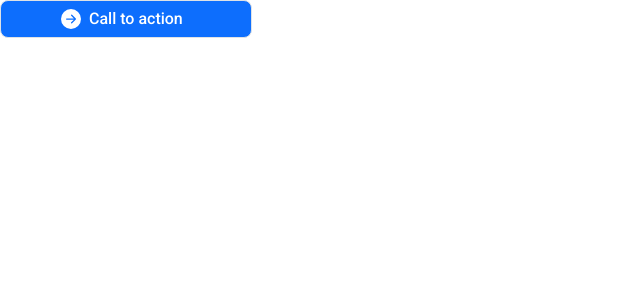
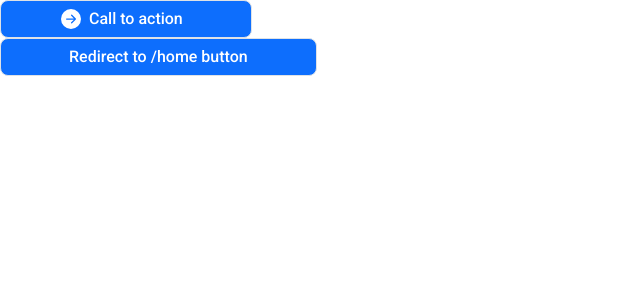
Before and after one commit to qairym-hub/qairym-web, a Next.js app: page / in a window 1280 px wide. Shown: the top 300 px of the page, without its empty margins (0-640 px from the left). Built offline with nearby package versions, Linux system fonts and the light colour scheme.

Commit message:
Создал кнопку для переадресации на заданный путь

```diff
--- a/src/components/buttons/DefaultButton.tsx
+++ b/src/components/buttons/DefaultButton.tsx
@@ -3,18 +3,20 @@ import { Button } from 'react-bootstrap'
 
 interface ButtonComponentProps {
   text: string,
+  color?: string,
   icon?: React.ReactNode,
   loading?: boolean,
-  callback?: any
+  onClick?: any
 }
 
-const DefaultButton = ({ text, icon, loading, callback }: ButtonComponentProps) => {
+const DefaultButton = ({ text, color = 'primary', icon, loading, onClick }: ButtonComponentProps) => {
 
   return (
     <>
       <Button
         className="d-flex align-items-center border rounded-extra"
-        onClick={callback}
+        variant={color}
+        onClick={onClick}
         disabled={loading}
       >
         <span className="d-flex px-5">
--- /dev/null
+++ b/src/components/buttons/RedirectButton.tsx
@@ -0,0 +1,36 @@
+import Link from 'next/link'
+import React from 'react'
+import { Button } from 'react-bootstrap'
+
+interface ButtonComponentProps {
+    text: string,
+    color?: string,
+    icon?: React.ReactNode,
+    to: string
+}
+
+const RedirectButton = ({ text, color = 'primary', icon, to }: ButtonComponentProps) => {
+    return (
+        <>
+            <Link href={to}>
+                <Button
+                    className="d-flex align-items-center border rounded-extra"
+                    variant={color}
+                >
+                    <span className="d-flex px-5">
+                        {icon && (
+                            <div className="d-flex align-items-center">
+                                {icon}
+                            </div>
+                        )}
+                        <span className="text-roboto-500 px-2">
+                            {text}
+                        </span>
+                    </span>
+                </Button>
+            </Link>
+        </>
+    )
+}
+
+export default RedirectButton
--- a/src/pages/_app.tsx
+++ b/src/pages/_app.tsx
@@ -7,6 +7,7 @@ import store from '../services/store/store'
 import DefaultButton from '../components/buttons/DefaultButton'
 
 import '../../scss/globals.scss'
+import RedirectButton from '../components/buttons/RedirectButton'
 
 const App = () => {
   return (
@@ -17,6 +18,10 @@ const App = () => {
           <Icon.ArrowRightCircleFill size="20" />
         }
       />
+      <RedirectButton
+        text="Redirect to /home button"
+        to="/home"
+      />
     </Provider>
   )
 }
```
Also changed, not shown: src/components/buttons/DefaultIconizedButton.tsx (deleted, +0 -16 lines).
